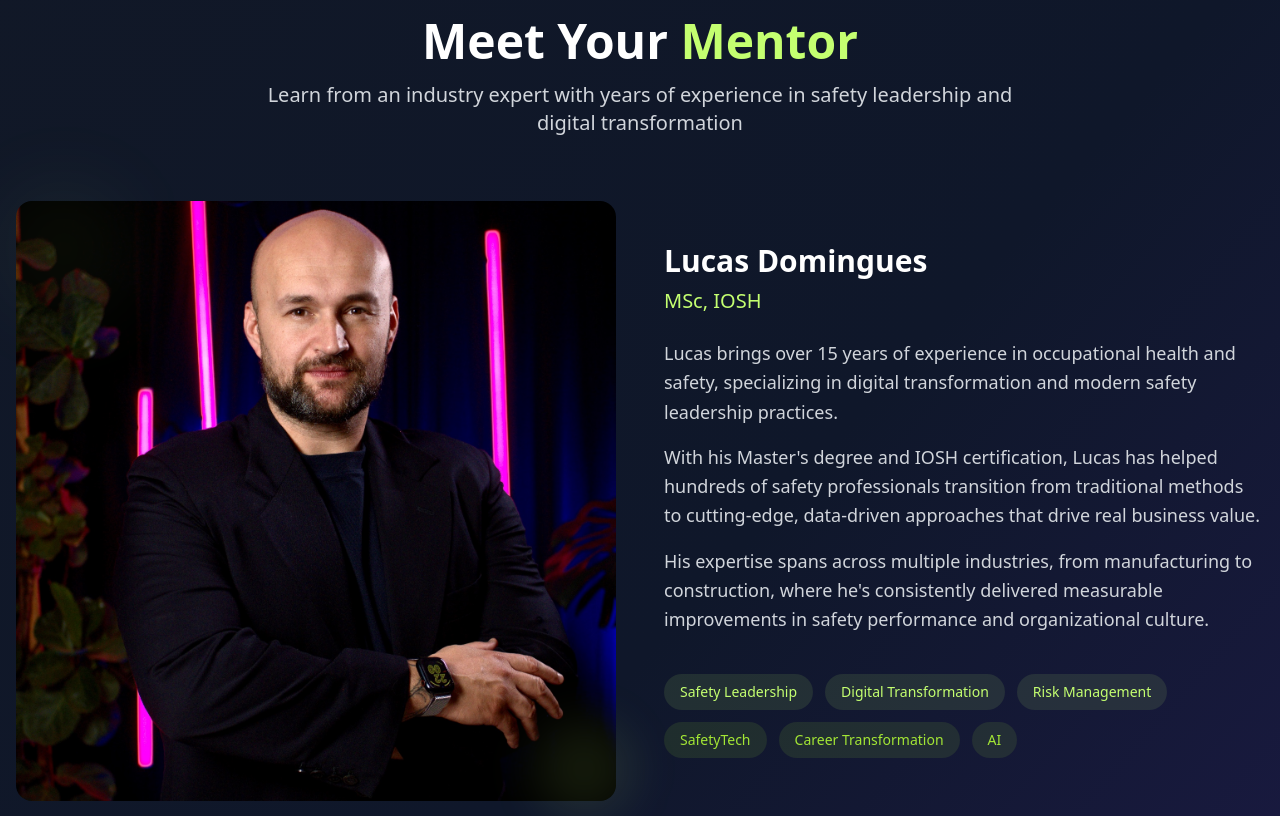
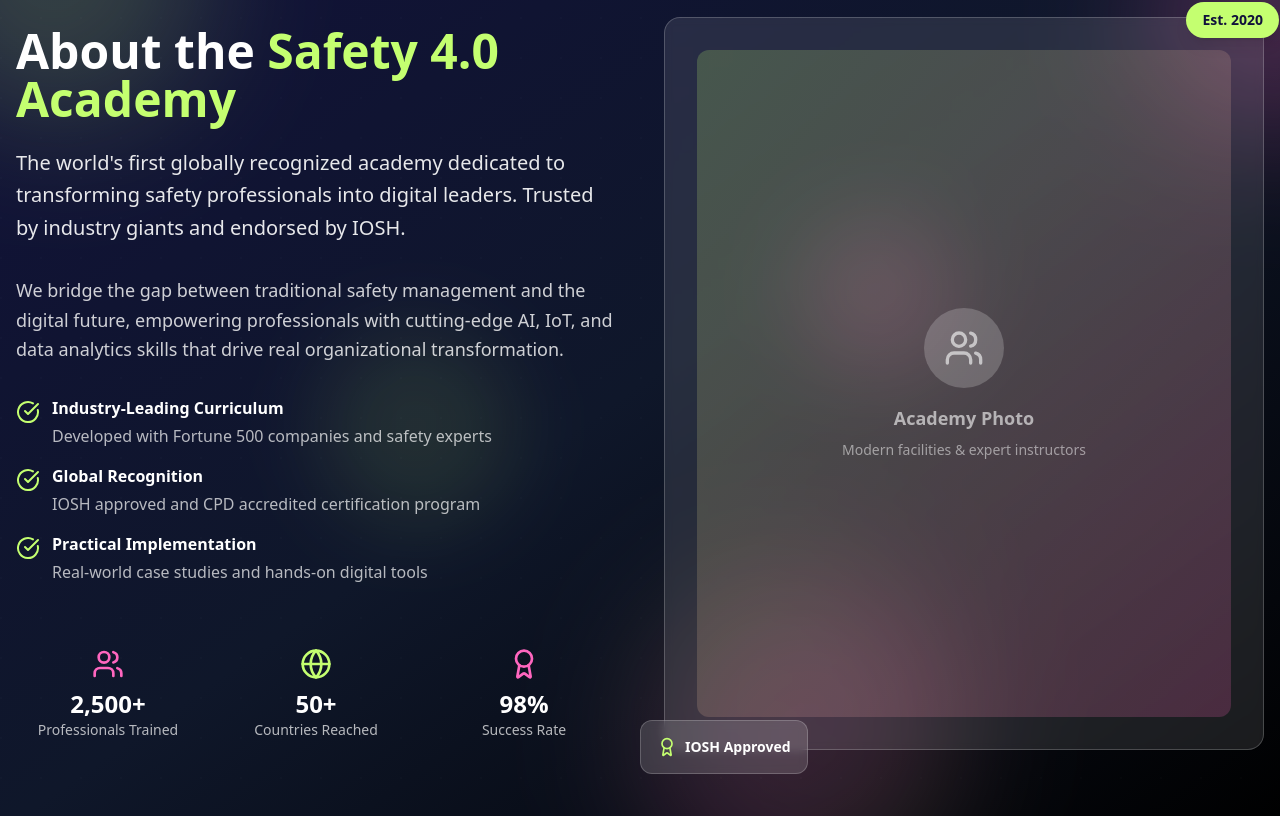
Before and after one commit to lucasdomingues19/safety4-lead-future, a React (Vite) app: page / in a window 1280 px wide. Shown: the part 2584-3400 px from the top of the page. Built offline with nearby package versions, Linux system fonts and the light colour scheme.

Commit message:
Add "About the Academy" section

```diff
--- /dev/null
+++ b/src/components/AboutAcademySection.tsx
@@ -0,0 +1,151 @@
+import { Button } from "@/components/ui/button";
+import { CheckCircle, Users, Globe, Award } from "lucide-react";
+
+export const AboutAcademySection = () => {
+  return (
+    <section className="py-20 relative overflow-hidden">
+      {/* Dark gradient background matching other sections */}
+      <div className="absolute inset-0 bg-gradient-to-br from-[#11113a] via-slate-900 to-black"></div>
+
+      {/* Floating elements with design system colors */}
+      <div className="absolute inset-0 overflow-hidden">
+        {/* Primary lime blob - Top left */}
+        <div className="absolute -top-20 -left-20 w-72 h-72 rounded-full bg-gradient-to-br from-primary/25 via-primary/20 to-primary/15 blur-3xl animate-[float_18s_ease-in-out_infinite]"></div>
+
+        {/* Secondary pink blob - Top right */}
+        <div className="absolute -top-10 -right-32 w-64 h-64 rounded-full bg-gradient-to-br from-secondary/20 via-secondary/25 to-secondary/15 blur-3xl animate-[float_24s_ease-in-out_infinite_reverse]"></div>
+
+        {/* Mixed gradient blob - Bottom center */}
+        <div className="absolute -bottom-20 left-1/2 transform -translate-x-1/2 w-80 h-80 rounded-full bg-gradient-to-br from-primary/15 via-secondary/20 to-primary/15 blur-3xl animate-[float_30s_ease-in-out_infinite]"></div>
+
+        {/* Small accent elements */}
+        <div className="absolute top-1/3 right-1/4 w-40 h-40 rounded-full bg-secondary/15 blur-2xl animate-[float_26s_ease-in-out_infinite]"></div>
+        <div className="absolute bottom-1/3 left-1/4 w-48 h-48 rounded-full bg-primary/10 blur-2xl animate-[float_22s_ease-in-out_infinite_reverse]"></div>
+      </div>
+
+      {/* Subtle grid pattern */}
+      <div className="absolute inset-0 opacity-10">
+        <div className="absolute inset-0" style={{
+          backgroundImage: `radial-gradient(circle at 1px 1px, rgba(255,255,255,0.15) 1px, transparent 0)`,
+          backgroundSize: '40px 40px'
+        }}></div>
+      </div>
+
+      <div className="container mx-auto px-4 relative z-10">
+        <div className="max-w-7xl mx-auto">
+          <div className="grid lg:grid-cols-2 gap-12 items-center">
+
+            {/* Left Column - Content */}
+            <div className="space-y-8 animate-fade-in">
+              <div>
+                <h2 className="text-4xl lg:text-5xl font-bold text-white mb-6">
+                  About the <span className="text-primary">Safety 4.0 Academy</span>
+                </h2>
+
+                <p className="text-xl text-white/90 leading-relaxed mb-8">
+                  The world's first globally recognized academy dedicated to transforming safety professionals
+                  into digital leaders. Trusted by industry giants and endorsed by IOSH.
+                </p>
+
+                <p className="text-lg text-white/80 leading-relaxed">
+                  We bridge the gap between traditional safety management and the digital future,
+                  empowering professionals with cutting-edge AI, IoT, and data analytics skills
+                  that drive real organizational transformation.
+                </p>
+              </div>
+
+              {/* Key Features */}
+              <div className="space-y-4">
+                <div className="flex items-start space-x-3">
+                  <CheckCircle className="w-6 h-6 text-primary mt-1 flex-shrink-0" />
+                  <div>
+                    <h3 className="text-white font-semibold mb-1">Industry-Leading Curriculum</h3>
+                    <p className="text-white/70">Developed with Fortune 500 companies and safety experts</p>
+                  </div>
+                </div>
+
+                <div className="flex items-start space-x-3">
+                  <CheckCircle className="w-6 h-6 text-primary mt-1 flex-shrink-0" />
+                  <div>
+                    <h3 className="text-white font-semibold mb-1">Global Recognition</h3>
+                    <p className="text-white/70">IOSH approved and CPD accredited certification program</p>
+                  </div>
+                </div>
+
+                <div className="flex items-start space-x-3">
+                  <CheckCircle className="w-6 h-6 text-primary mt-1 flex-shrink-0" />
+                  <div>
+                    <h3 className="text-white font-semibold mb-1">Practical Implementation</h3>
+                    <p className="text-white/70">Real-world case studies and hands-on digital tools</p>
+                  </div>
+                </div>
+              </div>
+
+              {/* Stats */}
+              <div className="grid grid-cols-3 gap-6 pt-8">
+                <div className="text-center">
+                  <div className="flex items-center justify-center mb-2">
+                    <Users className="w-8 h-8 text-secondary" />
+                  </div>
+                  <div className="text-2xl font-bold text-white">2,500+</div>
+                  <div className="text-white/70 text-sm">Professionals Trained</div>
+                </div>
+
+                <div className="text-center">
+                  <div className="flex items-center justify-center mb-2">
+                    <Globe className="w-8 h-8 text-primary" />
+                  </div>
+                  <div className="text-2xl font-bold text-white">50+</div>
+                  <div className="text-white/70 text-sm">Countries Reached</div>
+                </div>
+
+                <div className="text-center">
+                  <div className="flex items-center justify-center mb-2">
+                    <Award className="w-8 h-8 text-secondary" />
+                  </div>
+                  <div className="text-2xl font-bold text-white">98%</div>
+                  <div className="text-white/70 text-sm">Success Rate</div>
+                </div>
+              </div>
+            </div>
+
+            {/* Right Column - Photo Placeholder */}
+            <div className="animate-slide-up" style={{animationDelay: '0.3s'}}>
+              <div className="relative">
+                {/* Main image container */}
+                <div className="relative bg-white/10 backdrop-blur-sm rounded-2xl p-8 border border-white/20 hover:border-primary/50 transition-all duration-300">
+                  <div className="aspect-[4/5] bg-gradient-to-br from-primary/20 to-secondary/20 rounded-xl flex items-center justify-center overflow-hidden">
+                    {/* Photo placeholder */}
+                    <div className="text-white/60 text-center space-y-4">
+                      <div className="w-20 h-20 bg-white/20 rounded-full mx-auto flex items-center justify-center">
+                        <Users className="w-10 h-10" />
+                      </div>
+                      <div className="space-y-2">
+                        <div className="text-lg font-semibold">Academy Photo</div>
+                        <div className="text-sm text-white/50">Modern facilities & expert instructors</div>
+                      </div>
+                    </div>
+                  </div>
+
+                  {/* Decorative badge */}
+                  <div className="absolute -top-4 -right-4 bg-primary text-background px-4 py-2 rounded-full text-sm font-bold shadow-lg">
+                    Est. 2020
+                  </div>
+                </div>
+
+                {/* Floating accreditation badges */}
+                <div className="absolute -bottom-6 -left-6 bg-white/15 backdrop-blur-sm rounded-xl p-4 border border-white/20">
+                  <div className="flex items-center space-x-2 text-white">
+                    <Award className="w-5 h-5 text-primary" />
+                    <span className="text-sm font-semibold">IOSH Approved</span>
+                  </div>
+                </div>
+              </div>
+            </div>
+
+          </div>
+        </div>
+      </div>
+    </section>
+  );
+};
--- a/src/pages/Index.tsx
+++ b/src/pages/Index.tsx
@@ -8,11 +8,13 @@ import { ProgramSection } from "@/components/ProgramSection";
 import { UrgencySection } from "@/components/UrgencySection";
 import { FinalCTASection } from "@/components/FinalCTASection";
 import { Footer } from "@/components/Footer";
+import { AboutAcademySection } from "@/components/AboutAcademySection";
 
 const Index = () => {
   return (
     <div className="min-h-screen">
       <HeroSection />
+      <AboutAcademySection />
       <MentorSection />
       <ProblemSection />
       <SolutionSection />
```
